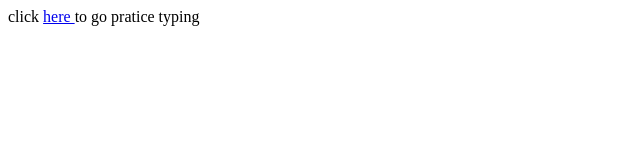
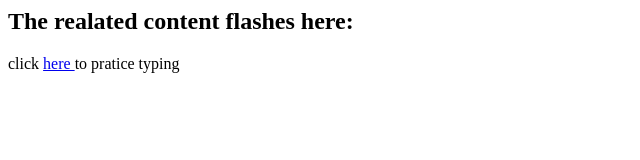
Before and after one commit to mvmsatishkumar/intro, a plain HTML site: page cse1.html in a window 1280 px wide. Shown: the whole page, without its empty margins (0-640 px from the left). Drawn offline with Linux system fonts and the light colour scheme.

Commit message:
modification

```diff
--- a/cse1.html
+++ b/cse1.html
@@ -1,7 +1,8 @@
 <html>
-    <head>
-    <title><h2>The realed content flashes here:</h2></title>
-    </head>
-    <body>click <a href="https://monkeytype.com/"> here </a>to go pratice typing
-    </body>
+	<head>
+	<title>typing pratice</title>
+	</head>
+	<body>
+	<h2>The realated content flashes here:</h2>click <a href="https://monkeytype.com/"> 	here </a>to  pratice typing
+	</body>
 </html>
```
